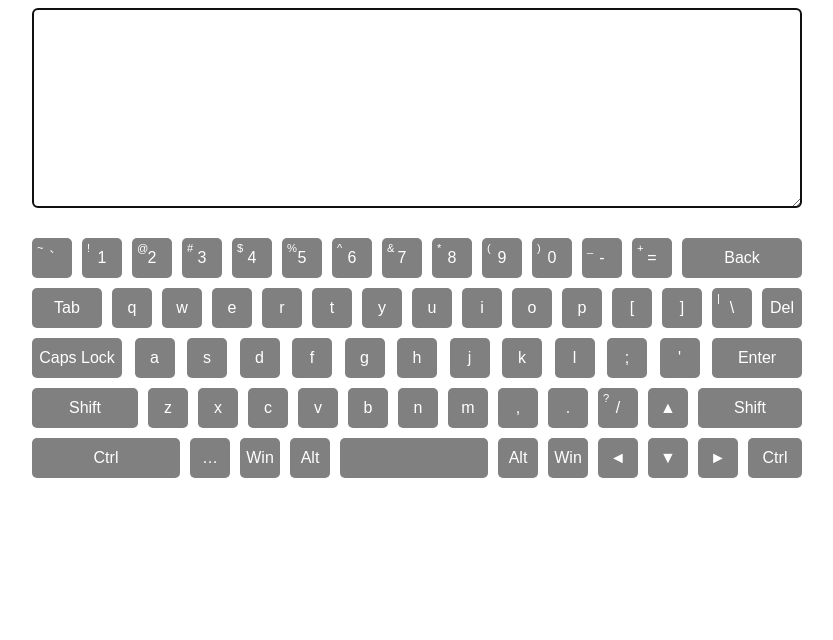
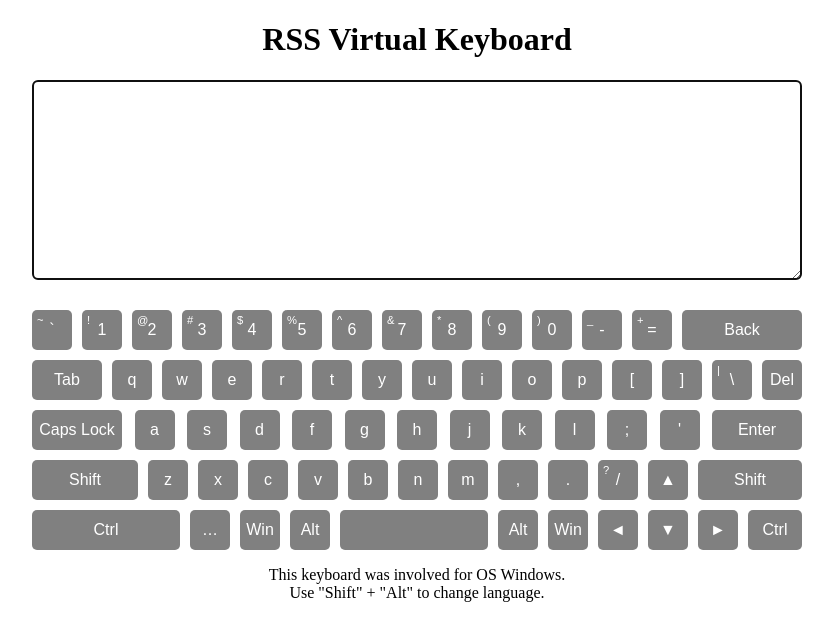
Before and after one commit to Alekskob33/keyboard, a website built with webpack: page src/index.html in a window 1280 px wide. Shown: the whole page, without its empty margins (231-1064 px from the left). Built offline with nearby package versions, Linux system fonts and the light colour scheme.

Commit message:
feat: implement text content

```diff
--- /dev/null
+++ b/src/js/contentModule.js
@@ -0,0 +1,18 @@
+export class Content {
+  constructor(content = { textTitle: 'Title', textDescription: 'Text' }) {
+    const { textTitle, textDescription } = content;
+
+    this.title = document.createElement('h1');
+    this.title.className = 'content-title';
+    this.title.innerHTML = textTitle;
+
+    this.text = document.createElement('p');
+    this.text.className = 'content-desc';
+    this.text.innerHTML = textDescription;
+  }
+
+  renderContent() {
+    document.body.prepend(this.title);
+    document.body.append(this.text);
+  }
+}
--- a/src/js/main.js
+++ b/src/js/main.js
@@ -2,6 +2,7 @@ import '../style/style.sass';
 
 import { textarea, renderTextarea } from './textareaModule.js';
 import { KeyboardElem, keys, generateKeyboard, renderKeyboard } from './keyboardModule';
+import { Content } from './contentModule';
 
 export let keyboard;
 
@@ -23,6 +24,14 @@ window.onload = () => {
     keyboard = new KeyboardElem(el, 'en');
   }
   renderKeyboard(document.body, keyboard.el);
+
+  // Content
+  const text = {
+    textTitle: 'RSS Virtual Keyboard',
+    textDescription: 'This keyboard was involved for OS Windows. <br>Use "Shift" + "Alt" to change language.'
+  }
+  const content = new Content(text);
+  content.renderContent();
 }
 
 
--- /dev/null
+++ b/src/style/_content.sass
@@ -0,0 +1,4 @@
+.content-title
+  text-align: center
+.content-desc
+  text-align: center
--- a/src/style/style.sass
+++ b/src/style/style.sass
@@ -4,3 +4,4 @@ body
 
 @import textarea
 @import keyboard
+@import content
```
